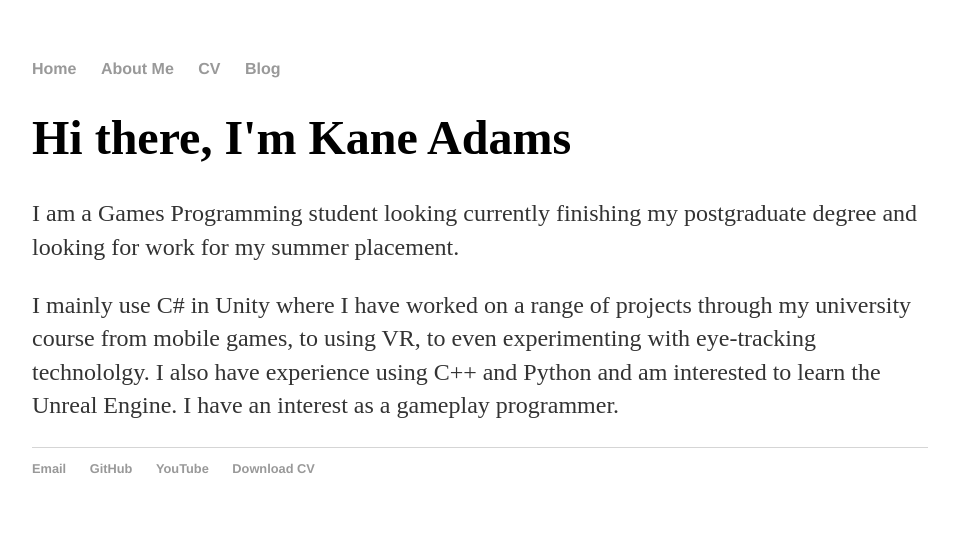
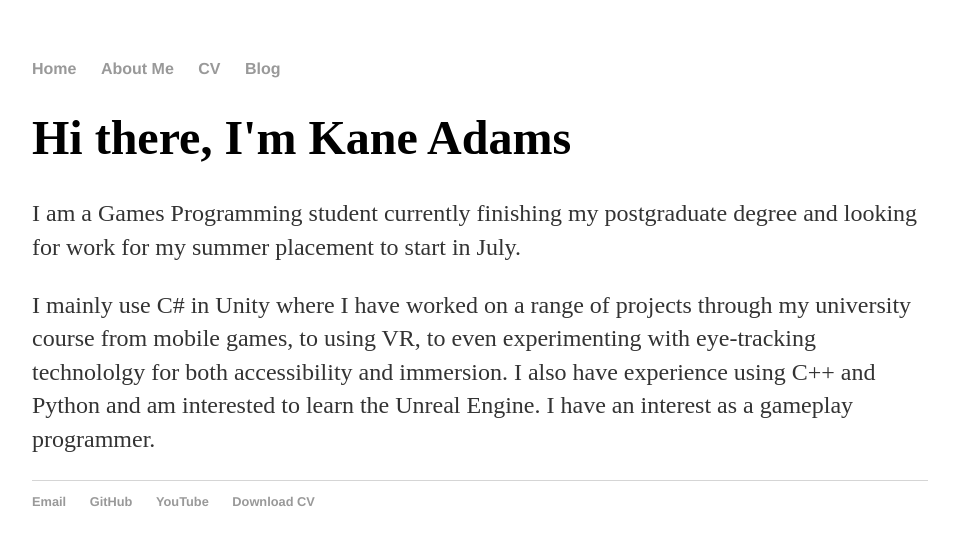
Before and after one commit to KaneAdams-Dev/KaneAdams-Dev.github.io, a Jekyll site: the page built from index.html, in a window 1280 px wide. Shown: the top 545 px of the page, without its empty margins (160-1119 px from the left). Built offline with Jekyll 4.4.1, drawn with Linux system fonts in a browser that asks for light colours; Markdown is read by kramdown in place of the engine named in the settings.

Commit message:
Update index.html

```diff
--- a/index.html
+++ b/index.html
@@ -4,10 +4,10 @@ title: Kane Adams, Games Programmer
 ---
 <div class="blurb">
     <h1>Hi there, I'm Kane Adams</h1>
-    <p>I am a Games Programming student looking currently finishing my postgraduate degree and looking for work for my
-        summer placement.</p>
+    <p>I am a Games Programming student currently finishing my postgraduate degree and looking for work for my
+        summer placement to start in July.</p>
     <p>I mainly use C# in Unity where I have worked on a range of projects through my university course from mobile
-        games, to using VR, to even experimenting with eye-tracking technololgy. I also have experience using C++ and
+        games, to using VR, to even experimenting with eye-tracking technololgy for both accessibility and immersion. I also have experience using C++ and
         Python and am interested to learn the Unreal Engine. I have an interest as a gameplay programmer.</p>
     <!--<p><a href="/about">Read more about me!</a></p>-->
 </div> <!-- /.blurb -->
```
